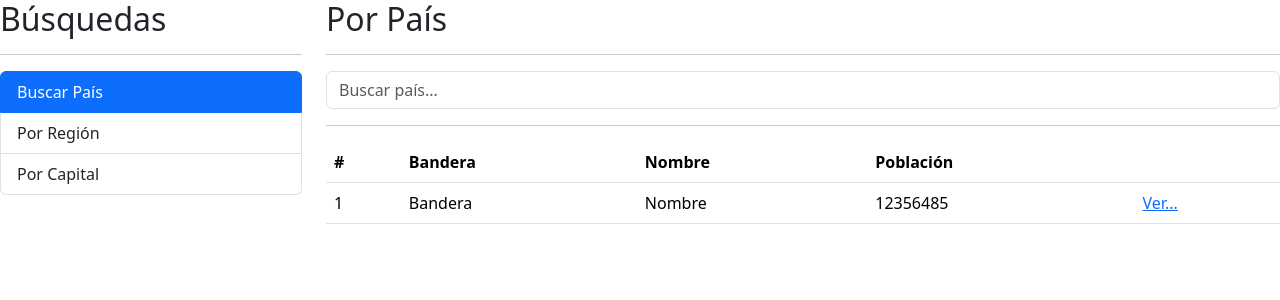
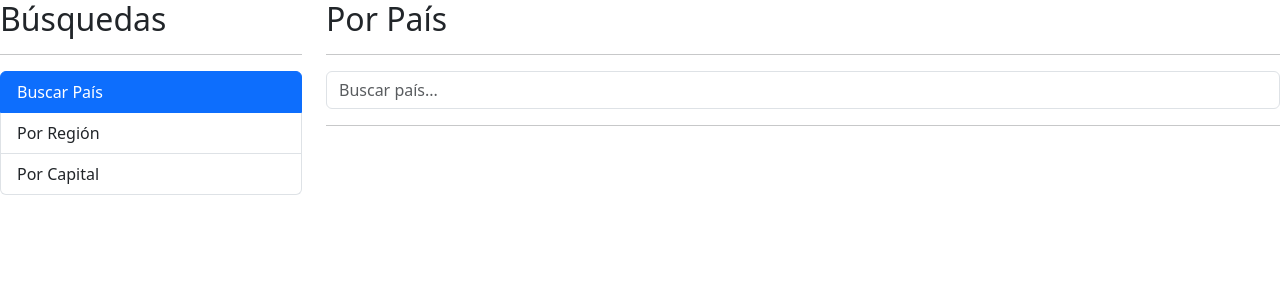
Before and after one commit to florius88/paisesApp, an Angular app: page / in a window 1280 px wide. Shown: the top 300 px of the page. Built offline with nearby package versions, Linux system fonts and the light colour scheme.

Commit message:
Mostrar datos de paises en la tabla

```diff
--- a/src/app/pais/pages/por-pais/por-pais.component.html
+++ b/src/app/pais/pages/por-pais/por-pais.component.html
@@ -19,7 +19,7 @@
     No se encontró nada con el término: {{ termino }}
 </div>
 
-<div *ngIf="!hayError" class="row">
+<div *ngIf="paises.length > 0" class="row">
     <div class="col">
 
         <table class="table table-hover">
@@ -33,13 +33,15 @@
                 </tr>
             </thead>
             <tbody>
-                <tr>
-                    <td>1</td>
-                    <td>Bandera</td>
-                    <td>Nombre</td>
-                    <td>12356485</td>
+                <tr *ngFor="let pais of paises, let i = index">
+                    <td>{{ i + 1 }}</td>
                     <td>
-                        <a href="/pais/cri">Ver...</a>
+                        <img class="small-flag" [src]="pais.flags.png">
+                    </td>
+                    <td>{{ pais.name.common }}</td>
+                    <td>{{ pais.population | number }}</td>
+                    <td>
+                        <a [routerLink]="['/pais', pais.cca2]">Ver...</a>
                     </td>
                 </tr>
             </tbody>
--- a/src/app/pais/pages/por-pais/por-pais.component.ts
+++ b/src/app/pais/pages/por-pais/por-pais.component.ts
@@ -1,5 +1,7 @@
 import { Component } from '@angular/core';
+
 import { PaisService } from '../../services/pais.service';
+import { Country } from '../../interfaces/pais.interface';
 
 @Component({
   selector: 'app-por-pais',
@@ -11,6 +13,7 @@
 
   termino: string = '';
   hayError: boolean = false;
+  paises: Country[] = [];
 
   constructor(private paisService: PaisService) { }
 
@@ -21,8 +24,14 @@
 
     this.paisService.buscarPais(this.termino)
       .subscribe({
-        next: (resp) => { console.log(resp) },
-        error: (err) => { this.hayError = true }
+        next: (resp) => {
+          console.log(resp)
+          this.paises = resp;
+        },
+        error: (err) => {
+          this.hayError = true
+          this.paises = [];
+        }
       });
   }
 
--- a/src/app/pais/pais.module.ts
+++ b/src/app/pais/pais.module.ts
@@ -1,11 +1,13 @@
 import { NgModule } from '@angular/core';
 import { CommonModule } from '@angular/common';
 import { FormsModule } from '@angular/forms';
+import { RouterModule } from '@angular/router';
 
 import { PorCapitalComponent } from './pages/por-capital/por-capital.component';
 import { PorPaisComponent } from './pages/por-pais/por-pais.component';
 import { PorRegionComponent } from './pages/por-region/por-region.component';
 import { VerPaisComponent } from './pages/ver-pais/ver-pais.component';
+
 
 
 @NgModule({
@@ -17,7 +19,8 @@
   ],
   imports: [
     CommonModule,
-    FormsModule
+    FormsModule,
+    RouterModule
   ],
   exports: [
     PorCapitalComponent,
--- a/src/styles.css
+++ b/src/styles.css
@@ -1 +1,4 @@
-/* You can add global styles to this file, and also import other style files */
+
+.small-flag {
+    width: 50px;
+}
```
